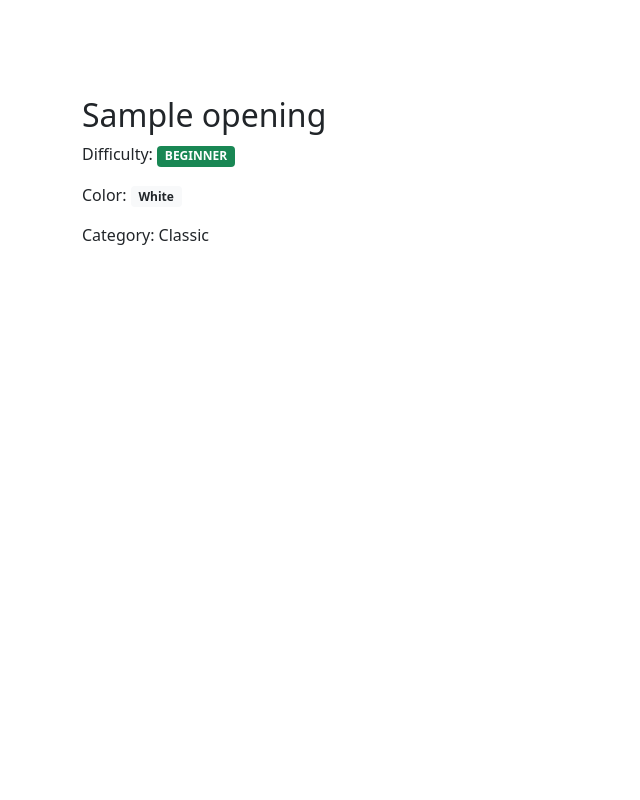
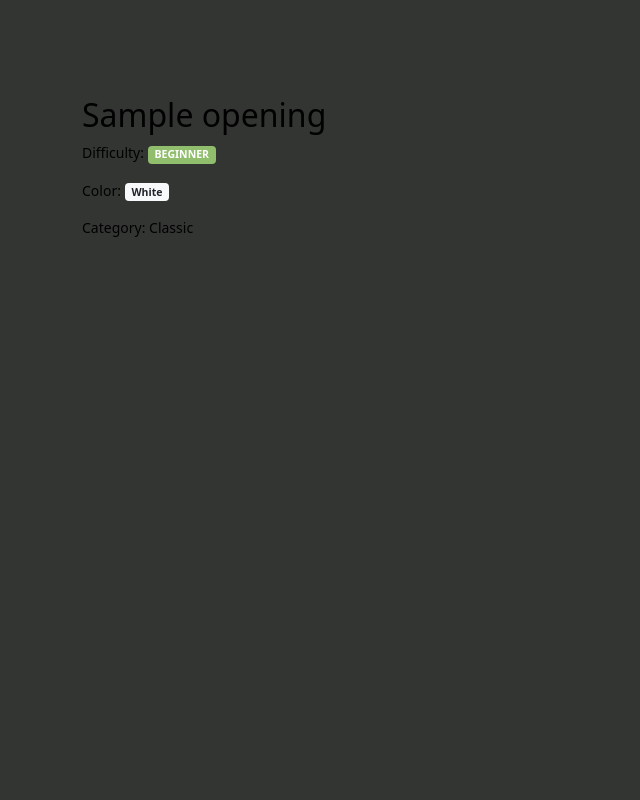
Before and after one commit to paudom/ChessRepertoire, a Django app: a page that uses chess_repertoire/chess_repertoire/templates/layouts/base.html in a window 1280 px wide. Shown: the whole page, without its empty margins (0-640 px from the left). Run offline with Django 3.2, Linux system fonts and the light colour scheme; tables that the repository leaves empty hold one stand-in row (values such as "Sample post").

Commit message:
Added style to the principal page

```diff
--- a/chess_repertoire/chess_repertoire/apps/repertoire/constants.py
+++ b/chess_repertoire/chess_repertoire/apps/repertoire/constants.py
@@ -4,6 +4,6 @@
 MAX_PER_PAGE = 10
 
 # -- Lengths -- #
-TEXT_MAX_LENGTH = 200
-PATH_MAX_LENGTH = 500
+MAX_LENGTH = 50
+TEXT_MAX_LENGTH = 400
 MOVE_MAX_LENGTH = 6
--- a/chess_repertoire/chess_repertoire/apps/repertoire/models.py
+++ b/chess_repertoire/chess_repertoire/apps/repertoire/models.py
@@ -62,19 +62,20 @@ class Opening(models.Model):
         SYSTEM = "SY", "System"
         GAMBIT = "GB", "Gambit"
 
-    name = models.CharField(max_length=constants.TEXT_MAX_LENGTH, primary_key=True)
+    name = models.CharField(max_length=constants.MAX_LENGTH, primary_key=True)
+    description = models.TextField(max_length=constants.TEXT_MAX_LENGTH, default='')
     color = models.IntegerField(blank=False, choices=Color.choices)
     difficulty = models.CharField(
-        max_length=constants.TEXT_MAX_LENGTH, blank=False, choices=Difficulty.choices
+        max_length=constants.MAX_LENGTH, blank=False, choices=Difficulty.choices
     )
     category = models.CharField(
-        max_length=constants.TEXT_MAX_LENGTH, blank=False, choices=Category.choices
+        max_length=constants.MAX_LENGTH, blank=False, choices=Category.choices
     )
     image = models.ImageField(
         upload_to=opening_upload_attribute,
         height_field=None,
         width_field=None,
-        max_length=constants.PATH_MAX_LENGTH
+        max_length=constants.TEXT_MAX_LENGTH
     )
 
     class Meta:
@@ -108,11 +109,11 @@ class Variation(models.Model):
         SHARP = "SHP", "Sharp"
         ADVANTAGEOUS = "ADV", "Advantageous"
 
-    name = models.CharField(max_length=constants.TEXT_MAX_LENGTH, primary_key=True)
+    name = models.CharField(max_length=constants.MAX_LENGTH, primary_key=True)
     description = models.CharField(max_length=constants.TEXT_MAX_LENGTH)
     on_turn = models.PositiveIntegerField()
     nature = models.CharField(
-        max_length=constants.TEXT_MAX_LENGTH, blank=False, choices=Nature.choices
+        max_length=constants.MAX_LENGTH, blank=False, choices=Nature.choices
     )
     opening = models.ForeignKey(Opening, on_delete=models.CASCADE)
     pgn_file = models.FileField(upload_to=variation_upload_attribute, blank=True)
@@ -120,7 +121,7 @@ class Variation(models.Model):
         upload_to=variation_upload_attribute,
         height_field=None,
         width_field=None,
-        max_length=constants.PATH_MAX_LENGTH
+        max_length=constants.TEXT_MAX_LENGTH
     )
 
     class Meta:
--- a/chess_repertoire/chess_repertoire/apps/repertoire/templates/repertoire/opening_detail.html
+++ b/chess_repertoire/chess_repertoire/apps/repertoire/templates/repertoire/opening_detail.html
@@ -7,13 +7,13 @@
 		<div class="col-12 pt-5">
 			<h2 class="pt-5">{{ opening.name }}</h2>
 			{% if opening.difficulty == 'B' %}
-				<p>Difficulty: <span class="badge bg-success">{{ opening.get_difficulty_display }}</span></p>
+				<p>Difficulty: <span class="badge" style="background-color: #90BE6D;">{{ opening.get_difficulty_display }}</span></p>
 			{% elif opening.difficulty == 'I' %}
-				<p>Difficulty: <span class="badge bg-primary">{{ opening.get_difficulty_display }}</span></p>
+				<p>Difficulty: <span class="badge" style="background-color: #577590;">{{ opening.get_difficulty_display }}</span></p>
 			{% elif opening.difficulty == 'A' %}
-				<p>Difficulty: <span class="badge bg-warning">{{ opening.get_difficulty_display }}</span></p>
+				<p>Difficulty: <span class="badge" style="background-color: #F8961E;">{{ opening.get_difficulty_display }}</span></p>
 			{% elif opening.difficulty == 'E' %}
-				<p>Difficulty: <span class="badge bg-danger">{{ opening.get_difficulty_display }}</span></p>
+				<p>Difficulty: <span class="badge" style="background-color: #892B64;">{{ opening.get_difficulty_display }}</span></p>
 			{% endif %}
 			{% if opening.color %}
 				<p>Color: <span class="badge bg-dark">Black</span></p>
--- a/chess_repertoire/chess_repertoire/settings.py
+++ b/chess_repertoire/chess_repertoire/settings.py
@@ -126,7 +126,10 @@ MEDIA_URL = '/media/'
 # https://docs.djangoproject.com/en/3.2/howto/static-files/
 
 STATIC_URL = '/static/'
-STATIC_ROOT = BASE_DIR / f'{PROJECT_NAME}/static/'
+STATICFILES_DIRS = [
+    BASE_DIR / f'{PROJECT_NAME}/static/'
+]
+STATIC_ROOT = BASE_DIR / f'{PROJECT_NAME}/assets/'
 
 # Default primary key field type
 # https://docs.djangoproject.com/en/3.2/ref/settings/#default-auto-field
--- /dev/null
+++ b/chess_repertoire/chess_repertoire/static/css/base.css
@@ -0,0 +1,48 @@
+/* Variable Definitions */
+:root {
+	--body-fg: #000000;
+	--body-bg: #333533;
+
+	--header-color: #B5838D;
+  	--header-bg: #000000;
+
+	--link: #000000;
+}
+
+html, body {
+    height: 100%;
+}
+
+body {
+    margin: 0;
+    padding: 0;
+    font-size: 14px;
+    color: var(--body-fg);
+    background: var(--body-bg);
+}
+
+/* LINKS */
+
+a:link, a:visited {
+    color: var(--link);
+    text-decoration: none;
+    transition: color 0.15s, background 0.15s;
+}
+
+a:focus, a:hover {
+    color: var(--link);
+    text-decoration: underline;
+}
+
+a img {
+    border: none;
+}
+
+a.section:link, a.section:visited {
+    color: var(--link);
+    text-decoration: none;
+}
+
+a.section:focus, a.section:hover {
+    text-decoration: underline;
+}
--- a/chess_repertoire/chess_repertoire/templates/layouts/base.html
+++ b/chess_repertoire/chess_repertoire/templates/layouts/base.html
@@ -1,20 +1,57 @@
+<!--
+
+=========================================================
+* Chess Repertoire v.1.0.0
+=========================================================
+
+* Coded by paudom
+
+=========================================================
+-->
+
 <!DOCTYPE html>
 <html lang="en">
-  <!-- Head of the Webpage -->
+
+  <!-- Static Files -->
+  {% load static %}
+
+  <!-- Head -->
   <head>
-    <title> Chess Repertoire </title>
     <meta charset="utf-8">
     <meta name="viewport" content="width=device-width, initial-scale=1">
-    <!-- Bootstrap CSS -->
+
+    <title>
+      Chess Repertoire - {% block title %}{% endblock %}
+    </title>
+
+    <!-- Bootstrap 5 -->
     <link href="https://cdn.jsdelivr.net/npm/bootstrap@5.1.0/dist/css/bootstrap.min.css" rel="stylesheet" integrity="sha384-KyZXEAg3QhqLMpG8r+8fhAXLRk2vvoC2f3B09zVXn8CA5QIVfZOJ3BCsw2P0p/We" crossorigin="anonymous">
-  </head>
-  <!-- Body of the Page -->
-  <body>
-    {% block content %}
-    {% endblock %}
-    <!-- Bootstrap 5 -->
     <script src="https://cdn.jsdelivr.net/npm/bootstrap@5.1.0/dist/js/bootstrap.bundle.min.js" integrity="sha384-U1DAWAznBHeqEIlVSCgzq+c9gqGAJn5c/t99JyeKa9xxaYpSvHU5awsuZVVFIhvj" crossorigin="anonymous"></script>
     <script src="https://cdn.jsdelivr.net/npm/@popperjs/core@2.9.3/dist/umd/popper.min.js" integrity="sha384-eMNCOe7tC1doHpGoWe/6oMVemdAVTMs2xqW4mwXrXsW0L84Iytr2wi5v2QjrP/xp" crossorigin="anonymous"></script>
     <script src="https://cdn.jsdelivr.net/npm/bootstrap@5.1.0/dist/js/bootstrap.min.js" integrity="sha384-cn7l7gDp0eyniUwwAZgrzD06kc/tftFf19TOAs2zVinnD/C7E91j9yyk5//jjpt/" crossorigin="anonymous"></script>
+
+    <!-- Favicon -->
+
+
+    <!-- Fonts -->
+
+
+    <!-- Icons -->
+
+
+    <!-- CSS Files -->
+    <link href="{% static 'css/base.css' %}" rel="stylesheet" />
+    {% block stylesheets %}{% endblock %}
+
+  </head>
+
+  <!-- Body -->
+  <body>
+
+    {% block content %}{% endblock %}
+
+    <!-- Specific JS -->
+    {% block javascripts %}{% endblock %}
+
   </body>
 </html>
```
Also changed, not shown: chess_repertoire/chess_repertoire/apps/repertoire/templates/repertoire/openings.html (+53 -13 lines), chess_repertoire/chess_repertoire/apps/repertoire/migrations/0001_initial.py.
